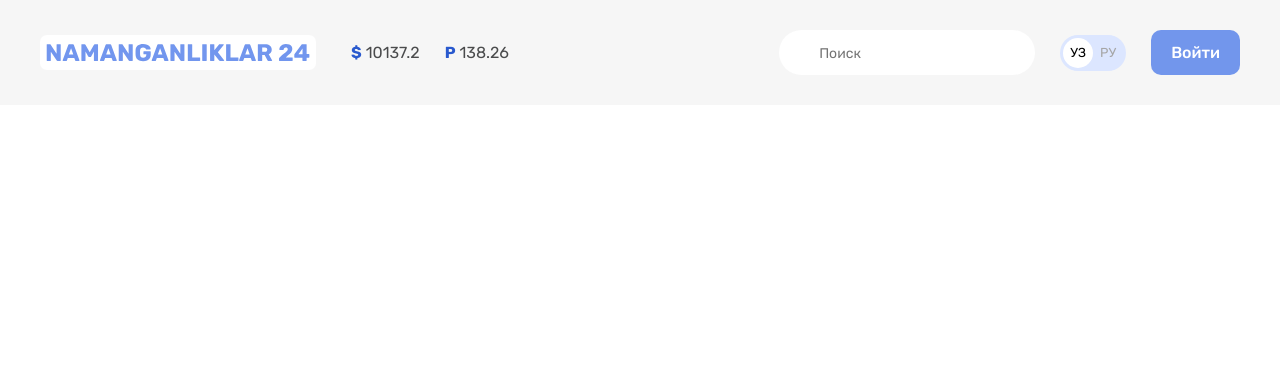
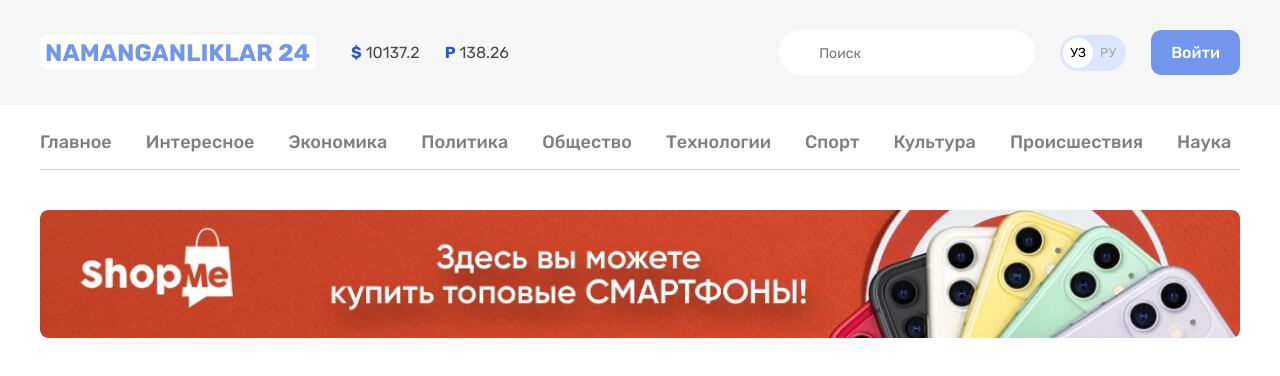
Before and after one commit to qarangy/d-n24, a plain HTML site: page index.html in a window 1280 px wide. Drawn offline with Linux system fonts and the light colour scheme.

Commit message:
Add site-header-nav and banner

```diff
--- a/css/styles.css
+++ b/css/styles.css
@@ -58,6 +58,7 @@
 .site-header-top {
   padding-top: 30px;
   padding-bottom: 30px;
+  margin-bottom: 10px;
   background-color: #f6f6f6;
 }
 
@@ -155,3 +156,63 @@
 .button-primary:active {
   opacity: 0.6;
 }
+
+.sitenav-liks-list {
+  list-style: none;
+  font-weight: 500;
+  font-size: 18px;
+}
+
+
+/* SITENAV */
+.sitenav {
+  padding-top: 12px;
+  padding-bottom: 12px;
+  margin-bottom: 40px;
+  border-bottom: 1px solid #d1d1d1;
+  font-weight: 500;
+  font-size: 18px;
+  line-height: normal;
+}
+
+.sitenav-list {
+  display: flex;
+  align-items: center;
+  flex-wrap: wrap;
+  margin: 0;
+  padding: 0;
+  list-style: none;
+}
+
+.sitenav-item {
+  margin-top: 4px;
+  margin-bottom: 4px;
+}
+
+.sitenav-item:not(:last-child) {
+  margin-right: 34px;
+}
+
+.sitenav-link {
+  display: block;
+  color: #7f7f7f;
+  text-decoration: none;
+}
+
+.sitenav-link:hover {
+  color: #2959ce;
+}
+
+.sitenav-link:active {
+  opacity: 0.6;
+}
+
+
+/* SITE-HEADER-BANNER */
+.site-header-banner-link {
+  display: flex;
+}
+
+.site-header-banner-img {
+  border-radius: 8px;
+}
--- a/index.html
+++ b/index.html
@@ -55,6 +55,32 @@
 
     </div>
 
+    <div class="container">
+      <!-- SITENAV -->
+      <nav class="sitenav">
+        <ul class="sitenav-list">
+          <li class="sitenav-item"><a class="sitenav-link" href="#">Главное</a></li>
+          <li class="sitenav-item"><a class="sitenav-link" href="#">Интересное</a></li>
+          <li class="sitenav-item"><a class="sitenav-link" href="#">Экономика</a></li>
+          <li class="sitenav-item"><a class="sitenav-link" href="#">Политика</a></li>
+          <li class="sitenav-item"><a class="sitenav-link" href="#">Общество</a></li>
+          <li class="sitenav-item"><a class="sitenav-link" href="#">Технологии</a></li>
+          <li class="sitenav-item"><a class="sitenav-link" href="#">Спорт</a></li>
+          <li class="sitenav-item"><a class="sitenav-link" href="#">Культура</a></li>
+          <li class="sitenav-item"><a class="sitenav-link" href="#">Происшествия</a></li>
+          <li class="sitenav-item"><a class="sitenav-link" href="#">Наука</a></li>
+        </ul>
+      </nav>
+
+
+      <!-- SITE-HEADER-BANNER -->
+      <aside class="site-header-banner">
+        <a href="#" class="site-header-banner-link">
+          <img class="site-header-banner-img" src="img/shopme.jpg" alt="Site header banner" width="1200" height="128" srcset="img/shopme.jpg 1x, img/shopme@2x.jpg 2x">
+        </a>
+      </aside>
+    </div>
+
   </header>
 
 </body>
```
Also changed, not shown: img/shopme.jpg (added), img/shopme@2x.jpg (added).
